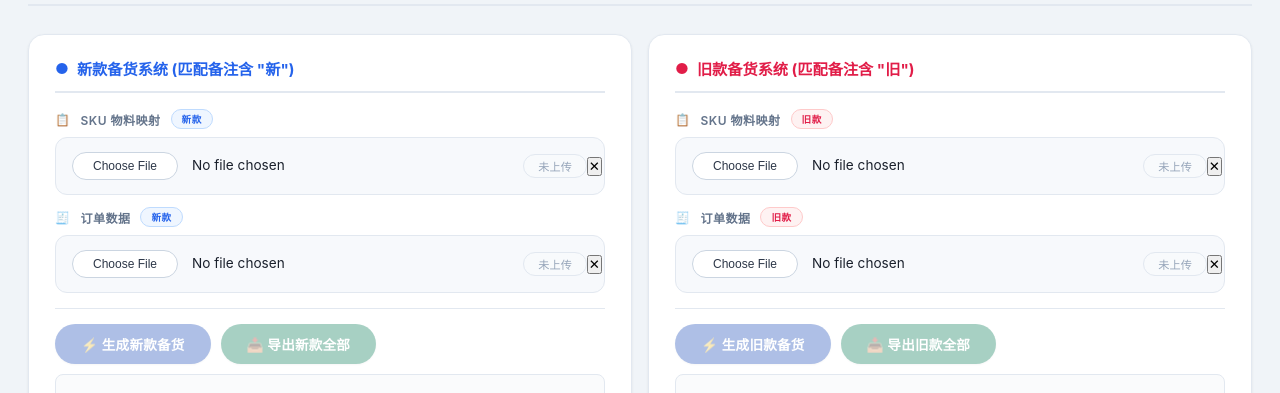
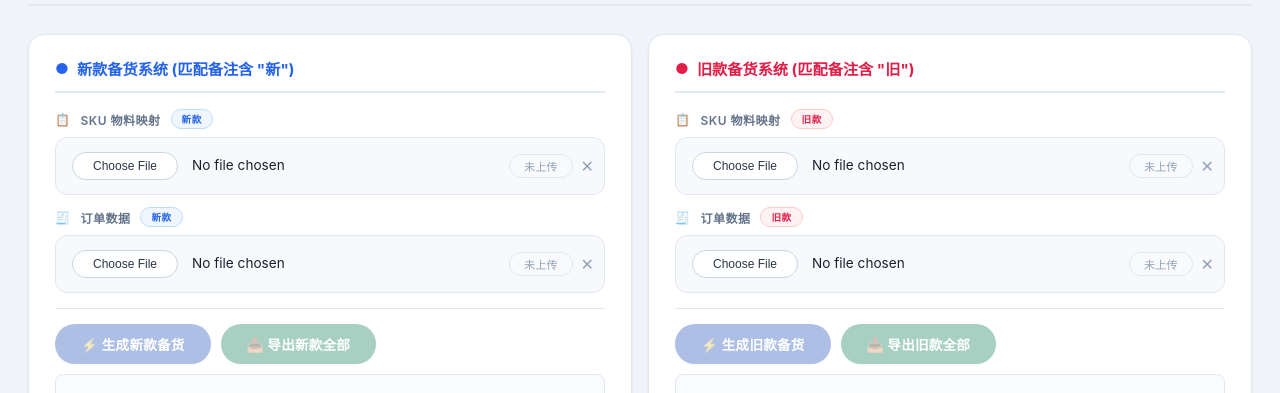
Before and after one commit to zfcforchina-svg/order-system, a plain HTML site: page index.html in a window 1280 px wide. Shown: the part 99-492 px from the top of the page. Drawn offline with Linux system fonts and the light colour scheme.

Commit message:
Add file-clear CSS styles

```diff
--- a/index.html
+++ b/index.html
@@ -286,6 +286,13 @@
             color: var(--text-dim); background: #f8fafc;
             border-color: var(--border-subtle);
         }
+
+        .file-clear {
+            background: none; border: none; color: #94a3b8; font-size: 1rem;
+            cursor: pointer; padding: 2px 8px; border-radius: 50%; line-height: 1;
+            transition: all 0.2s; flex-shrink: 0; font-family: inherit;
+        }
+        .file-clear:hover { color: #ef4444; background: rgba(239, 68, 68, 0.1); }
 
         .m1-actions {
             display: flex; flex-wrap: wrap; align-items: center; gap: 10px;
```
